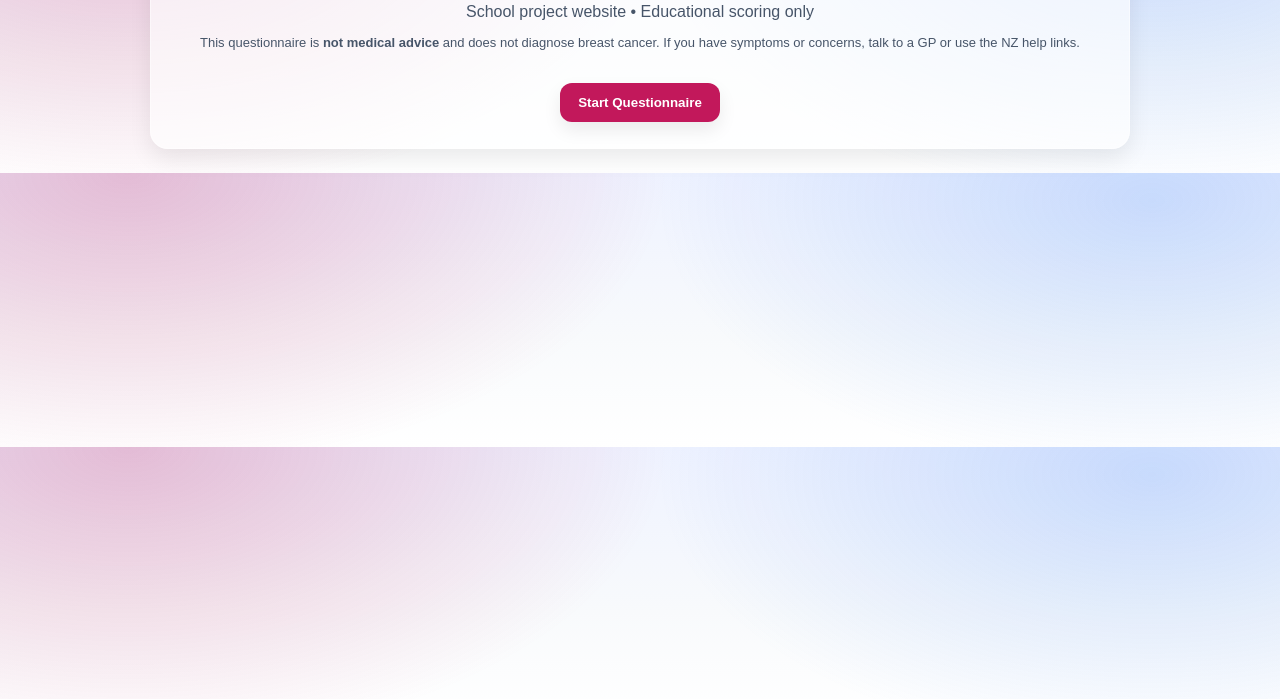
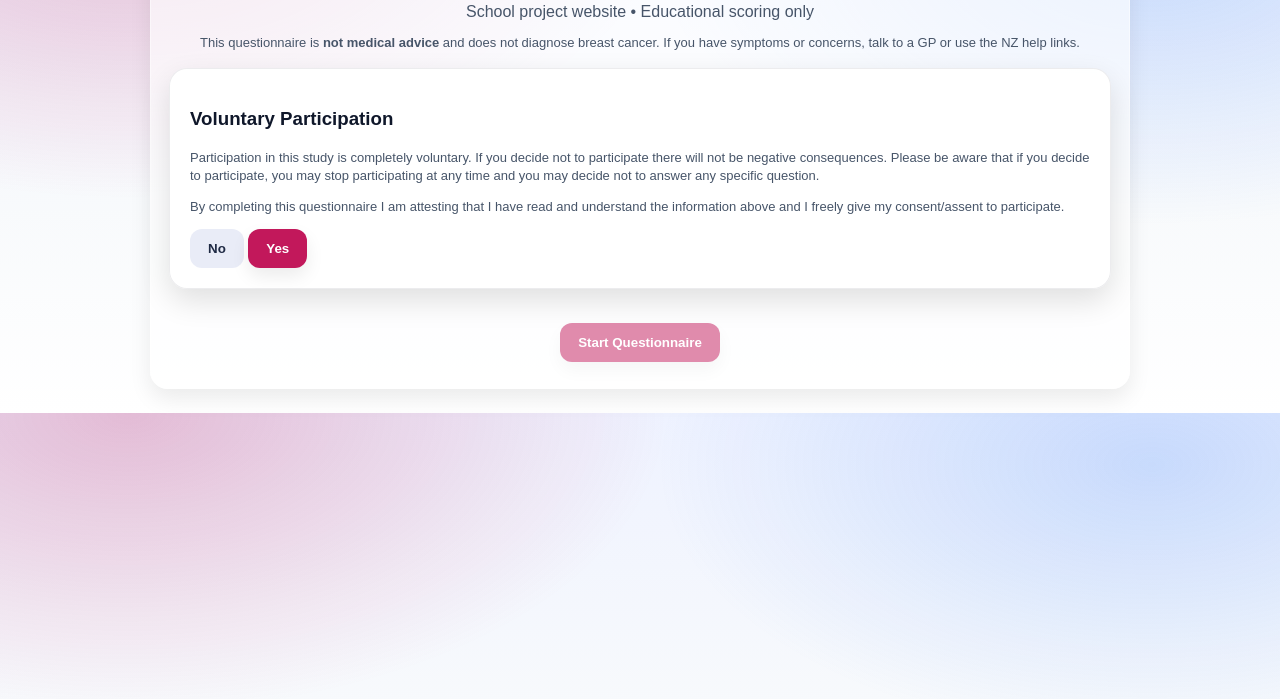
Before and after one commit to scooby-am/breast-cancer, a plain HTML site: page index.html in a window 1280 px wide. Shown: the part 101-800 px from the top of the page. Drawn offline with Linux system fonts and the light colour scheme.

Commit message:
Update index.html

```diff
--- a/index.html
+++ b/index.html
@@ -14,13 +14,35 @@
       <h1>Breast Cancer Risk Questionnaire</h1>
       <p class="subtitle">School project website • Educational scoring only</p>
       <p class="small">
-        This questionnaire is <strong>not medical advice</strong> and does not diagnose breast cancer.
-        If you have symptoms or concerns, talk to a GP or use the NZ help links.
-      </p>
-      <br>
-      <button class="primary" id="startBtn">Start Questionnaire</button>
-    </div>
+<p class="small">
+  This questionnaire is <strong>not medical advice</strong> and does not diagnose breast cancer.
+  If you have symptoms or concerns, talk to a GP or use the NZ help links.
+</p>
 
+<div class="card consentBox">
+  <h3>Voluntary Participation</h3>
+  <p class="small">
+    Participation in this study is completely voluntary. If you decide not to participate
+    there will not be negative consequences. Please be aware that if you decide to participate,
+    you may stop participating at any time and you may decide not to answer any specific question.
+  </p>
+  <p class="small">
+    By completing this questionnaire I am attesting that I have read and understand the
+    information above and I freely give my consent/assent to participate.
+  </p>
+
+  <div class="consentActions">
+    <button class="secondary" id="consentNoBtn" type="button">No</button>
+    <button class="primary" id="consentYesBtn" type="button">Yes</button>
+  </div>
+
+  <p class="small hidden" id="consentMessage">
+    You need to consent before starting the questionnaire.
+  </p>
+</div>
+
+<br>
+<button class="primary" id="startBtn" disabled>Start Questionnaire</button>
     <!-- QUIZ PAGE -->
     <div id="quizPage" class="card hidden">
       <div class="progressRow">
```
